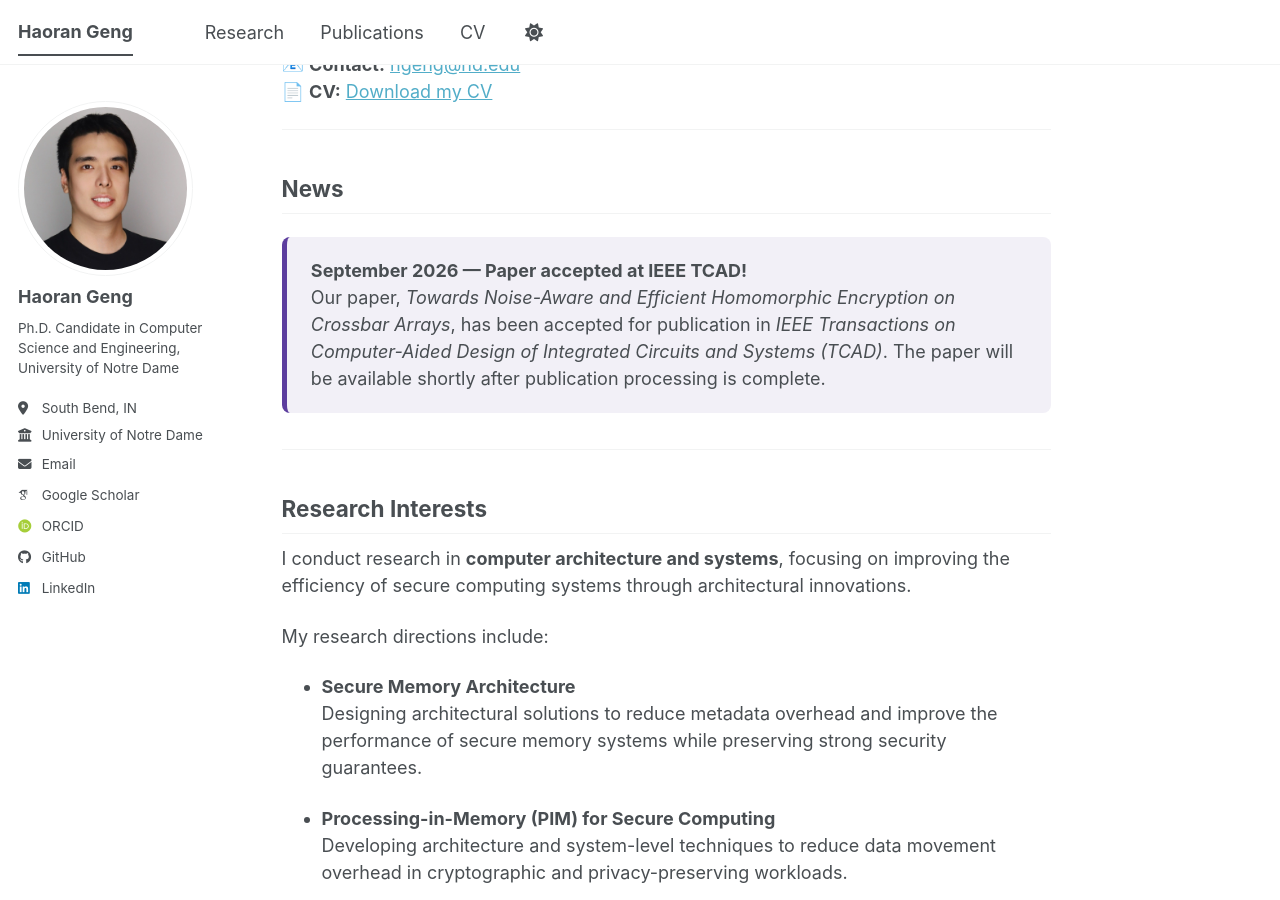
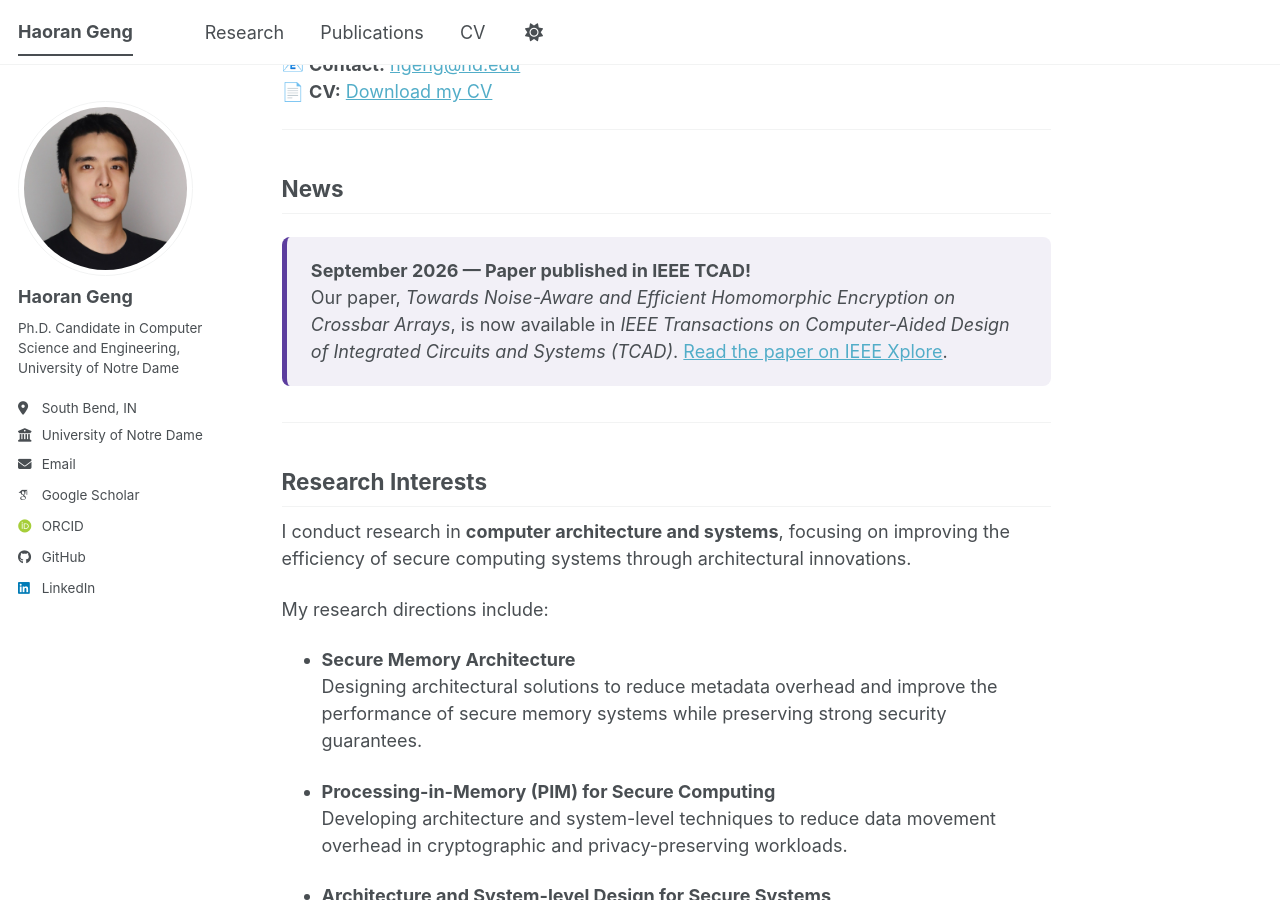
Before and after one commit to haoran-g/haoran-g.github.io, a Jekyll site: the page built from _pages/about.md, in a window 1280 px wide and 900 px high, scrolled down 432 px. Built offline with Jekyll 4.4.1, drawn with Linux system fonts in a browser that asks for light colours; some web fonts are replaced; a script bundle is joined from its source files by our own code; library files that are not in the unit come from our copies; some of the changed text lies outside the part shown.

Commit message:
Add IEEE Xplore link for TCAD paper
Towards Noise-Aware and Efficient Homomorphic Encryption on Crossbar
Arrays is now published; update publications, homepage news, and the
EvaX-Poly project page/modal from "accepted" to published with the link.

Co-Authored-By: Claude Opus 5 <noreply@anthropic.com>
Claude-Session: https://claude.ai/code/session_01Uyj61LemYfy8WzKUWxJ9wM

```diff
--- a/_pages/about.md
+++ b/_pages/about.md
@@ -21,8 +21,8 @@ My work targets key bottlenecks in modern secure systems, including memory ineff
 ## News
 
 <div style="margin: 1.25rem 0 2rem; padding: 1.15rem 1.35rem; border-left: 5px solid #5c3d9e; border-radius: 8px; background: rgba(92, 61, 158, 0.08);">
-  <strong>September 2026 — Paper accepted at IEEE TCAD!</strong><br>
-  Our paper, <em>Towards Noise-Aware and Efficient Homomorphic Encryption on Crossbar Arrays</em>, has been accepted for publication in <em>IEEE Transactions on Computer-Aided Design of Integrated Circuits and Systems (TCAD)</em>. The paper will be available shortly after publication processing is complete.
+  <strong>September 2026 — Paper published in IEEE TCAD!</strong><br>
+  Our paper, <em>Towards Noise-Aware and Efficient Homomorphic Encryption on Crossbar Arrays</em>, is now available in <em>IEEE Transactions on Computer-Aided Design of Integrated Circuits and Systems (TCAD)</em>. <a href="https://ieeexplore.ieee.org/document/11684822" target="_blank" rel="noopener">Read the paper on IEEE Xplore</a>.
 </div>
 
 ---
@@ -73,8 +73,8 @@ In *Proceedings of the IEEE/ACM International Conference on Computer-Aided Desig
 
 [6] **H. Geng**, S. Wang, M. Li, T. S. Pereira, M. Niemier, X. Hu.
 *Towards Noise-Aware and Efficient Homomorphic Encryption on Crossbar Arrays.*
-Accepted for publication in *IEEE Transactions on Computer-Aided Design of Integrated Circuits and Systems (TCAD)*, 2026.
-*Paper available shortly.*
+*IEEE Transactions on Computer-Aided Design of Integrated Circuits and Systems (TCAD)*, 2026.
+[[Paper]](https://ieeexplore.ieee.org/document/11684822)
 
 ---
 
--- a/research-projects.html
+++ b/research-projects.html
@@ -587,8 +587,8 @@ const projects = {
     fullTitle: "Towards Noise-Aware and Efficient Homomorphic Encryption on Crossbar Arrays",
     venue: "IEEE Transactions on Computer-Aided Design of Integrated Circuits and Systems (TCAD), 2026",
     authors: "Haoran Geng, Shaocong Wang, Mengyuan Li, Tomas Sousa Pereira, Michael Niemier, Xiaobo Sharon Hu",
-    status: "accepted",
-    statusLabel: "TCAD 2026",
+    status: "published",
+    statusLabel: "Published · TCAD 2026",
     background: "Crossbar arrays (XBAs) with ReRAM devices are promising accelerators for Polynomial Modular Multiplication (PMM) in CKKS-based HE, but they are an inherently lossy computing fabric. Device cycle-to-cycle conductance variations and ADC quantization errors introduce noise into every VMM computation. Crucially, CKKS encryption also intentionally adds noise as a security parameter — noise which accumulates through multiplications. No prior work had systematically studied whether XBA-induced noise is compatible with HE correctness requirements, or how to determine the maximum tolerable device noise level for a given HE configuration.",
     design: "EvaX-Poly introduces an analytical noise evaluation model (EvaX-poly) with three components: (1) derivation of SNRHE_min — the minimum SNR required for correct CKKS decryption as a function of polynomial degree N, ciphertext modulus q, and multiplicative depth; (2) modeling of hardware-induced XBA noise, including read noise (measured from a real 40 nm ReRAM array with 3000 repeated reads per cell across 8 conductance states) and ADC quantization noise, both modeled as zero-mean Gaussians; (3) analysis determining whether SNRCB ≥ SNRHE_min, and strategies (MSB/LSB bit-precision assignment) when the condition is not met.",
     designFigureCaption: "EvaX-poly flowchart: HE noise bounds → XBA noise modeling → SNR feasibility check with ReRAM measurement data",
```
Also changed, not shown: other parts of research-projects.html (+1 -1 lines), _pages/publications.md (+2 -2 lines), _pages/research-evax.html (+8 -5 lines).
